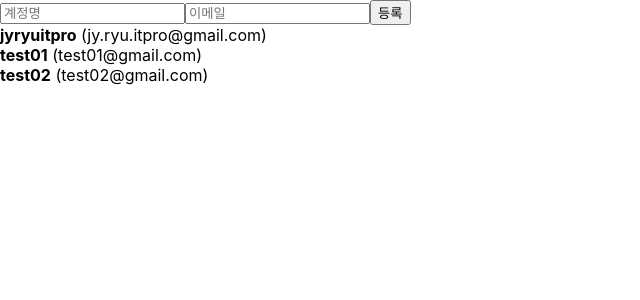
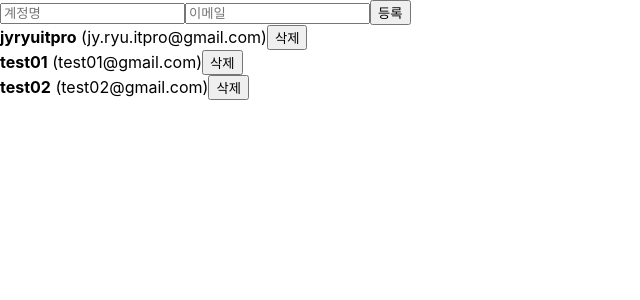
Before and after one commit to jyryuitpro/tutorial-react, a React (Create React App) app: page / in a window 1280 px wide. Shown: the top 300 px of the page, without its empty margins (0-640 px from the left). Built offline with nearby package versions, Linux system fonts and the light colour scheme.

Commit message:
14. 배열에 항목 제거하기

```diff
--- a/src/App.js
+++ b/src/App.js
@@ -57,10 +57,14 @@
         nextId.current += 1;
     };
 
+    const onRemove = (id) => {
+        setUsers(users.filter(user => user.id !== id));
+    };
+
     return (
         <>
             <CreateUser username={username} email={email} onChange={onChange} onCreate={onCreate}/>
-            <UserList users={users}/>
+            <UserList users={users} onRemove={onRemove}/>
         </>
     );
 }
--- a/src/UserList.js
+++ b/src/UserList.js
@@ -1,18 +1,20 @@
 import React from 'react';
 
-function User({user}) {
+function User({user, onRemove}) {
+    const {username, email, id} = user;
     return (
         <div>
-            <b>{user.username}</b> <span>({user.email})</span>
+            <b>{username}</b> <span>({email})</span>
+            <button onClick={() => onRemove(id)}>삭제</button>
         </div>
     );
 }
 
-function UserList({users}) {
+function UserList({users, onRemove}) {
     return (
         <div>
             {
-                users.map(user => (<User user={user} key={user.id}/>))
+                users.map(user => (<User user={user} key={user.id} onRemove={onRemove}/>))
             }
         </div>
     );
```
